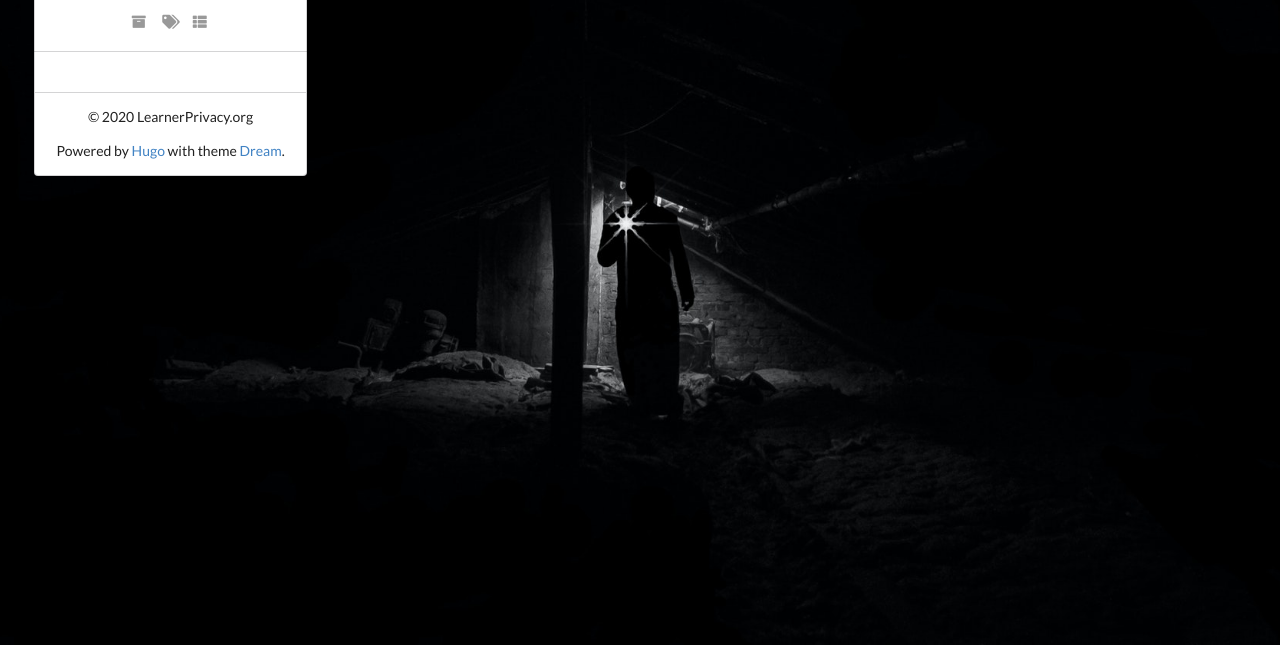
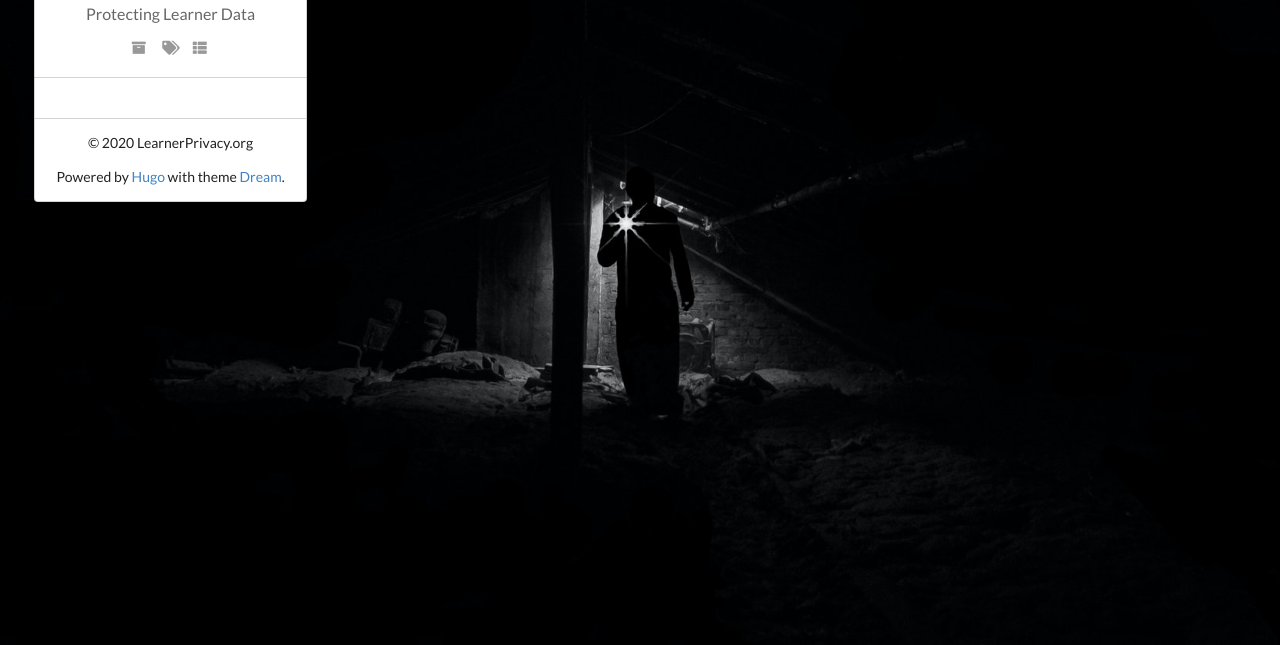
Before and after one commit to LearnerPrivacy/LearnerPrivacy.github.io, a plain HTML site: page categories/index.html in a window 1280 px wide. Shown: the part 155-800 px from the top of the page. Drawn offline with Linux system fonts and the light colour scheme.

Commit message:
rebuilding site Tue Apr 21 02:12:01 EDT 2020

```diff
--- a/categories/index.html
+++ b/categories/index.html
@@ -87,7 +87,7 @@ html {
 
     </div>
 
-    <h1 class="ui medium header">Learner Privacy<div class="sub header" style="margin-top: 0.5rem;"></div>
+    <h1 class="ui medium header">Learner Privacy<div class="sub header" style="margin-top: 0.5rem;">Protecting Learner Data</div>
     </h1>
 
     <div class="ui horizontal list">
```
Also changed, not shown: index.html (+1 -1 lines), posts/index.html (+1 -1 lines), posts/my-first-post/index.html (+1 -1 lines), tags/index.html (+1 -1 lines).
